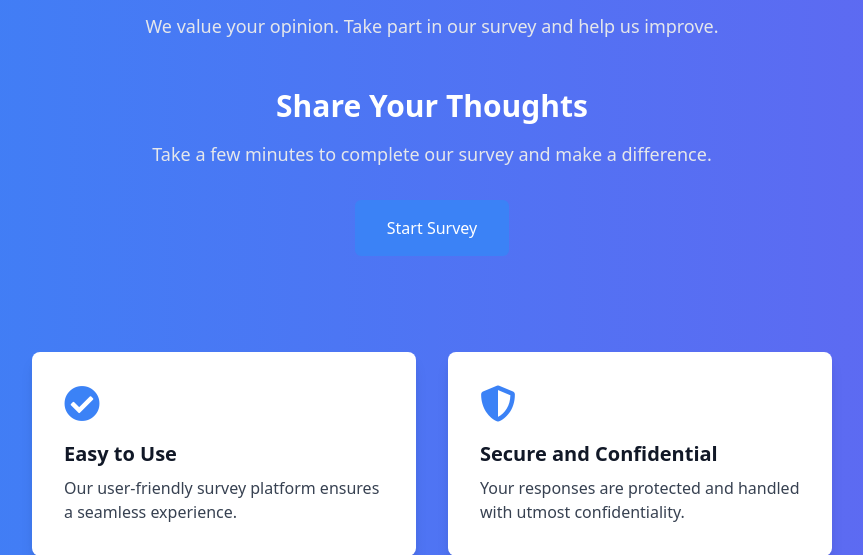
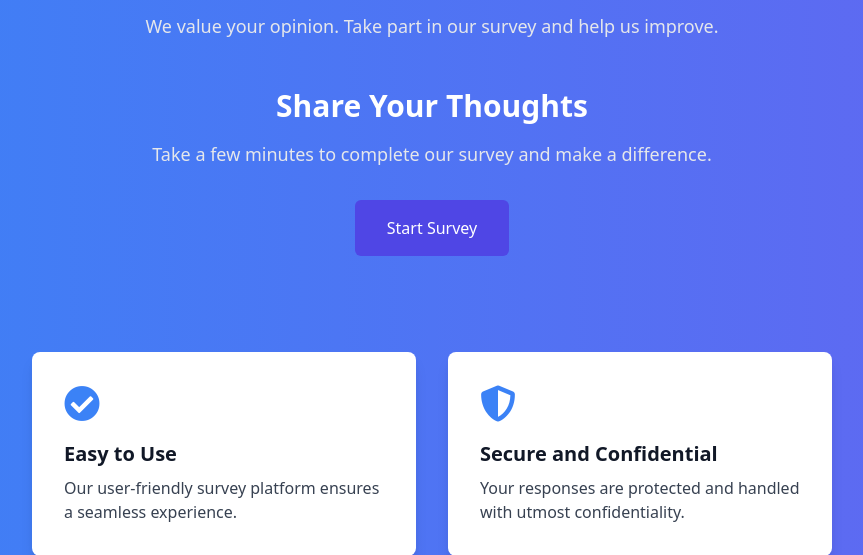
Before and after one commit to netas369/Quality-Survey-made-with-Laravel, a Laravel app: page / in a window 1280 px wide. Shown: the part 172-727 px from the top of the page, without its empty margins (208-1071 px from the left). Run offline with Laravel 10, Linux system fonts and the light colour scheme.

Commit message:
Fixed color of the home screen button

```diff
--- a/resources/views/welcome.blade.php
+++ b/resources/views/welcome.blade.php
@@ -32,7 +32,9 @@
         <section class="text-center">
             <h2 class="text-3xl font-bold text-white mb-4">Share Your Thoughts</h2>
             <p class="text-lg text-gray-200 mb-8">Take a few minutes to complete our survey and make a difference.</p>
-            <a href="{{ url('/survey') }}" class="inline-block px-8 py-4 bg-blue-500 text-white font-medium rounded-md hover:bg-blue-600 transition-colors duration-300 ease-in-out">Start Survey</a>
+            <a href="{{ url('/survey') }}"
+               class="inline-block px-8 py-4 bg-indigo-600 text-white font-medium rounded-md hover:bg-indigo-700 transition-colors duration-300 ease-in-out">Start
+                Survey</a>
         </section>
 
         <section class="flex flex-wrap justify-center mt-16">
```
